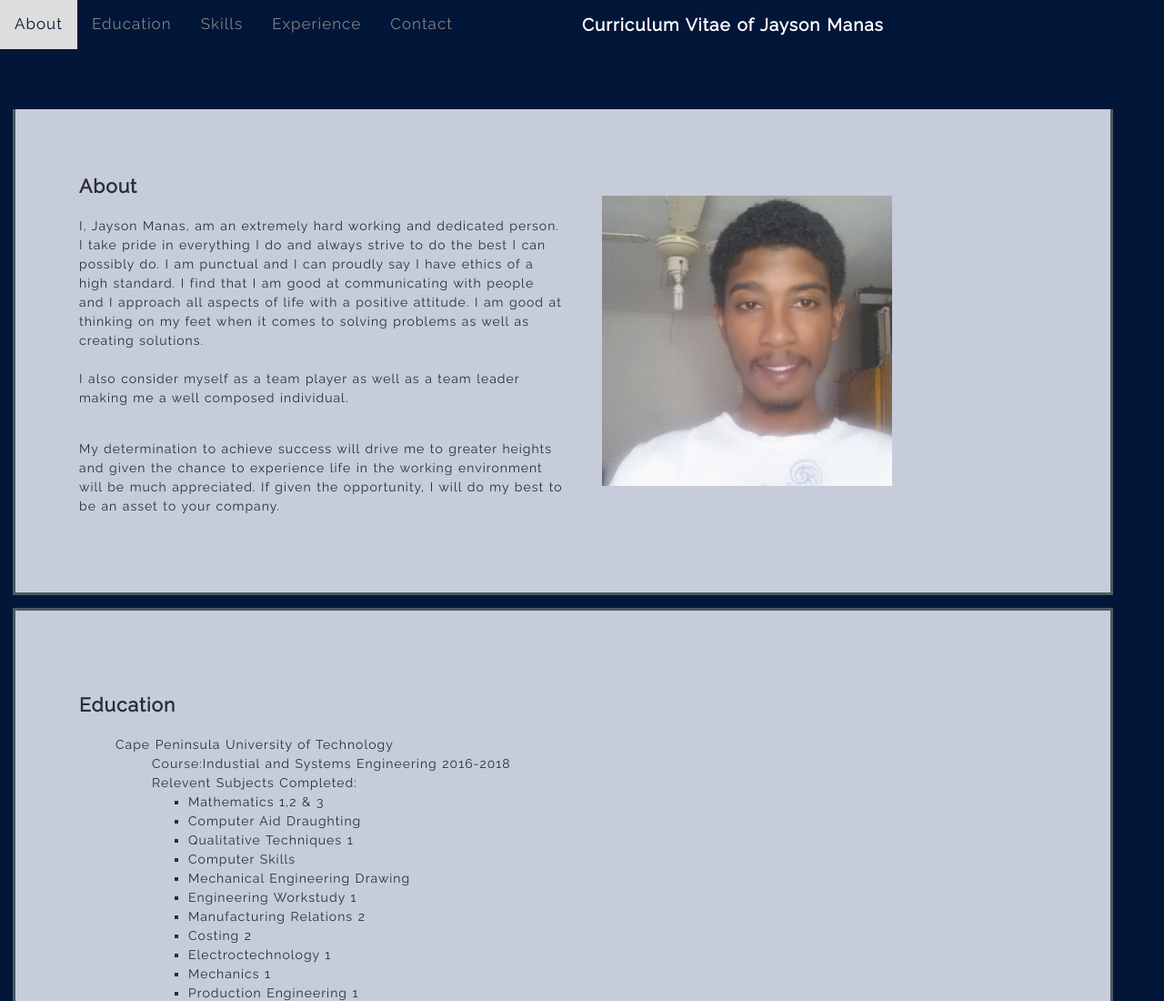
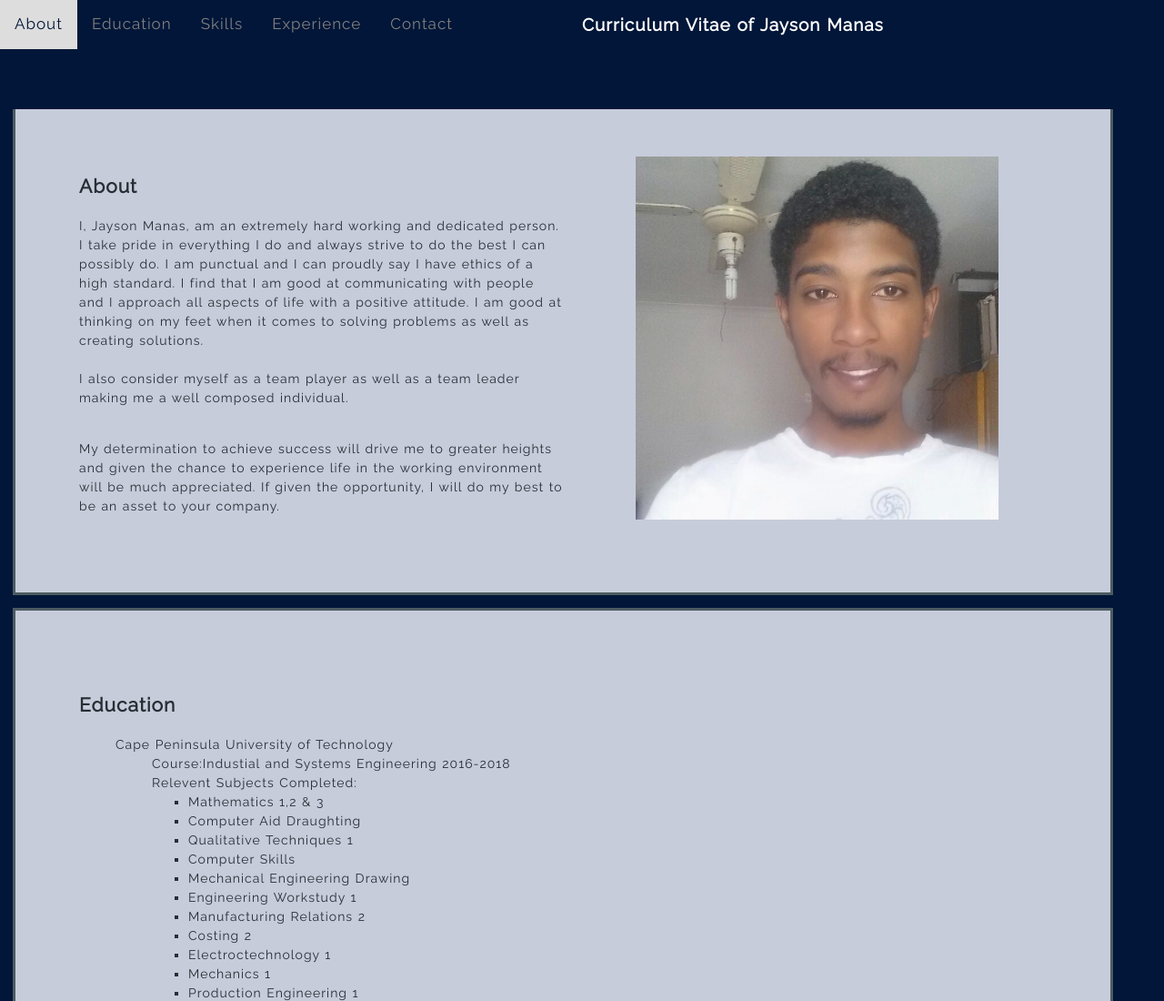
Before and after one commit to Jayson-Manas/Online_CV, a plain HTML site: page index.html in a window 1280 px wide. Shown: the top 1100 px of the page at 91% size. Drawn offline with Linux system fonts and the light colour scheme.

Commit message:
padding remove by edu section

```diff
--- a/css/styles.css
+++ b/css/styles.css
@@ -149,8 +149,8 @@ a:link {
 
 .round{
   height: auto;
-  width: 60%;
-  margin: 8%;
+  width: 75%;
+  margin-left: 15%;
   opacity: 0.9;
 }
 
@@ -367,7 +367,7 @@ a:link {
          margin-top: 0;
        }
        #edu{
-         padding: 0;
+         /* padding: 0; */
        }
        .container_carousel{
          margin: 0;
```
